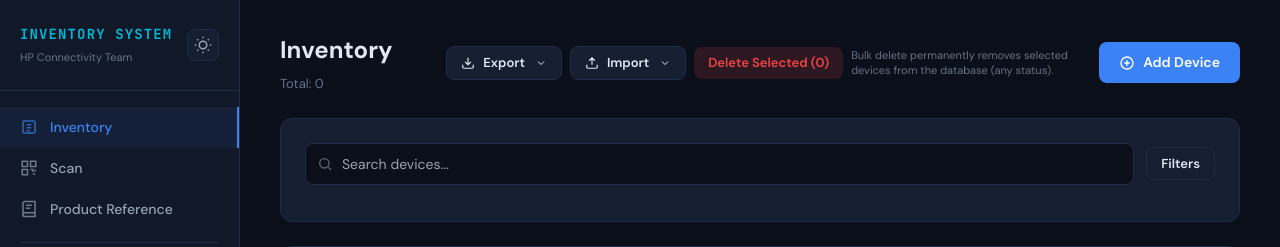
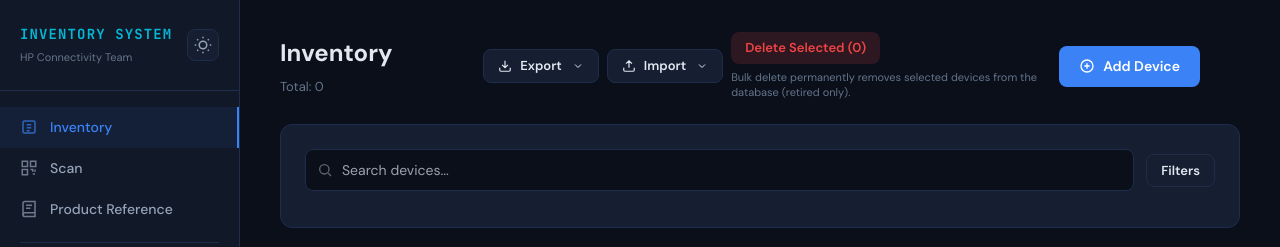
Before and after one commit to lancygao2019/CNX_InventorySystem, a Flask app: page /devices in a window 1280 px wide. Shown: the top 247 px of the page. Run offline with Flask 3, Linux system fonts and the light colour scheme; the visitor is signed in with stand-in values (Sample User, id 1); data comes from the database, SQL or seed files in the repository; data that the repository does not hold is empty; some libraries are stand-ins or nearby versions.

Commit message:
v1.1.58: bulk delete retired-only, manager confirm dialog, UI copy
Made-with: Cursor

```diff
--- a/app.py
+++ b/app.py
@@ -798,7 +798,7 @@ def device_retire(device_id):
 @app.route('/devices/bulk-delete', methods=['POST'])
 @permission_required('devices')
 def device_bulk_delete():
-    """Delete multiple devices selected from the inventory list."""
+    """Delete multiple retired devices selected from the inventory list."""
     raw_ids = []
     for item in request.form.getlist('device_ids'):
         raw_ids.extend(item.replace(',', '\n').splitlines())
@@ -816,10 +816,14 @@ def device_bulk_delete():
 
     deleted = 0
     not_found = 0
+    skipped_non_retired = 0
     for device_id in device_ids:
         device = db.get_device(device_id)
         if not device:
             not_found += 1
+            continue
+        if (device.get('status') or '').strip() != 'retired':
+            skipped_non_retired += 1
             continue
 
         for att in db.get_device_attachments(device_id):
@@ -861,7 +865,13 @@ def device_bulk_delete():
             not_found += 1
 
     if deleted:
-        flash(f'Deleted {deleted} device(s).', 'success')
+        flash(f'Deleted {deleted} retired device(s).', 'success')
+    if skipped_non_retired:
+        flash(
+            f'{skipped_non_retired} selected device(s) were skipped '
+            f'(bulk delete only removes retired devices).',
+            'warning',
+        )
     if not_found:
         flash(f'{not_found} selected device(s) were not found.', 'warning')
     return redirect(request.referrer or url_for('device_list'))
--- a/templates/devices.html
+++ b/templates/devices.html
@@ -50,13 +50,15 @@
                 </form>
             </div>
         </div>
+        <div style="display:flex; flex-direction:column; align-items:flex-start; gap:6px; flex:0 1 320px; min-width:min(320px, 100%); max-width:360px;">
         <form id="bulkDeleteForm" method="POST" action="{{ url_for('device_bulk_delete') }}" style="display:inline-flex; margin:0; align-items:center;" onsubmit="return window.confirmBulkDelete()">
             <input type="hidden" name="device_ids" id="bulkDeleteIds">
-            <button type="submit" id="bulkDeleteBtn" class="btn btn-danger btn-sm" disabled title="Select devices using the checkboxes in the table">
+            <button type="submit" id="bulkDeleteBtn" class="btn btn-danger btn-sm" disabled title="Select retired devices using the checkboxes; non-retired rows are skipped">
                 Delete Selected (0)
             </button>
         </form>
-        <span style="font-size:11px; color:var(--text-muted); max-width:240px; line-height:1.35;">Bulk delete permanently removes selected devices from the database (any status).</span>
+        <span style="font-size:11px; color:var(--text-muted); line-height:1.4;">Bulk delete permanently removes selected devices from the database (retired only).</span>
+        </div>
         <a href="{{ url_for('device_add') }}" class="btn btn-primary">
             <svg width="16" height="16" fill="none" stroke="currentColor" stroke-width="2" viewBox="0 0 24 24"><circle cx="12" cy="12" r="9"/><path d="M12 8v8M8 12h8"/></svg>
             Add Device
@@ -266,7 +268,8 @@
             alert('No devices selected.');
             return false;
         }
-        var msg = 'Delete ' + ids.length + ' selected device(s)? This cannot be undone.';
+        var msg = 'Please confirm with the Manager before deleting. Thank you!\n\n' +
+            'Permanently delete retired device(s) in this selection? Non-retired devices will be skipped. This cannot be undone.';
         return window.confirm(msg);
     };
 
```
Also changed, not shown: tests/test_devices.py (+8 -4 lines), 1 other file.
